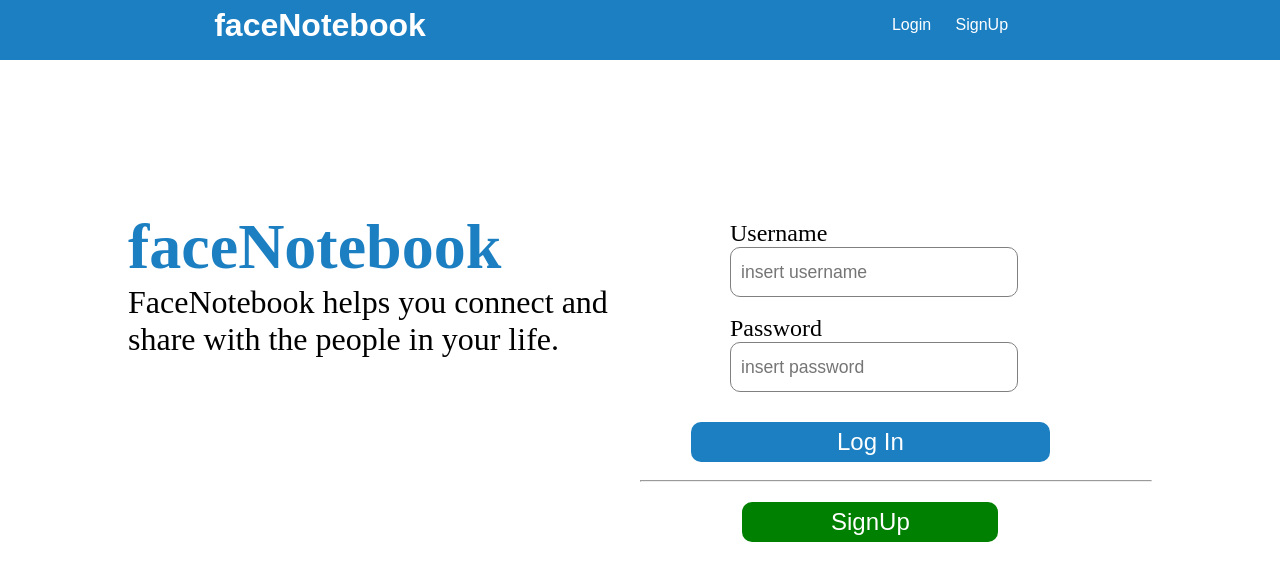
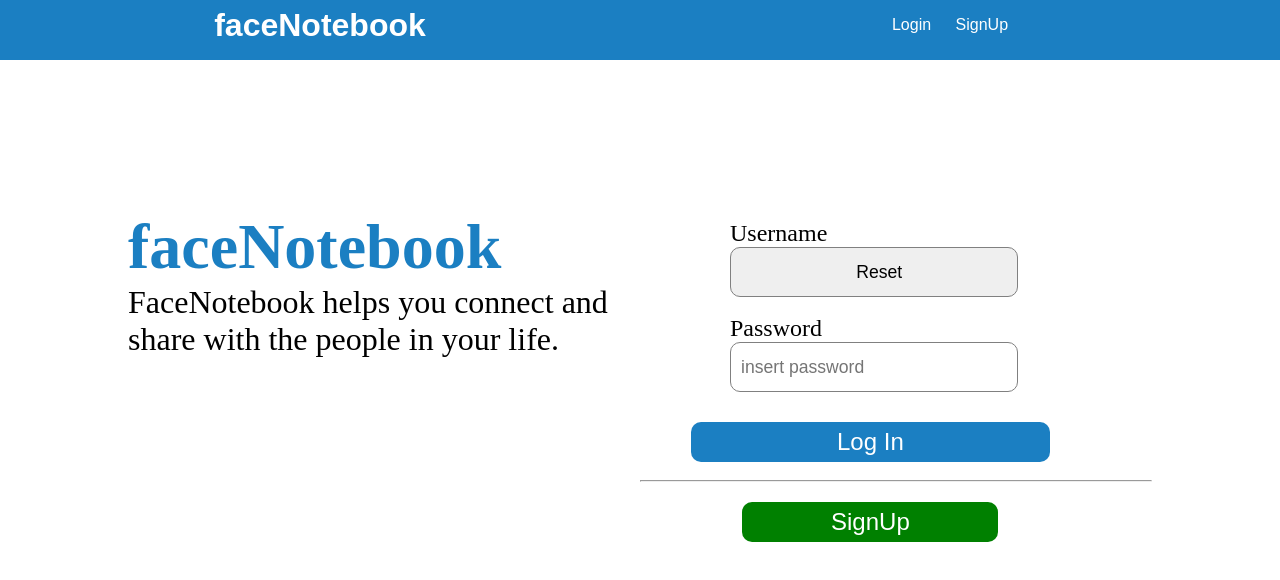
Before and after one commit to RohitPatil21/Login.github.io, a plain HTML site: page index.html in a window 1280 px wide. Drawn offline with Linux system fonts and the light colour scheme.

Commit message:
Update index.html

```diff
--- a/index.html
+++ b/index.html
@@ -32,7 +32,7 @@
         <div class="formdiv">
             <form action="">
                 <label for="username"> Username </label><br>
-                <input type="text" placeholder="insert username"><br><br>
+                <input type="reset" placeholder="insert username"><br><br>
 
                 <label for="password"> Password </label><br>
                 <input type="password" placeholder="insert password">
```
